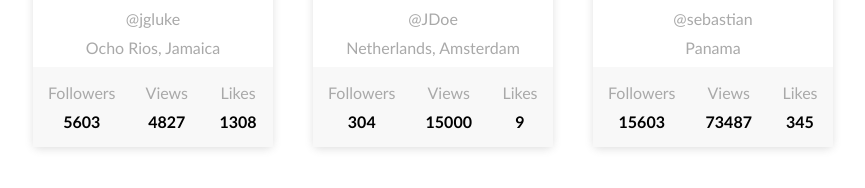
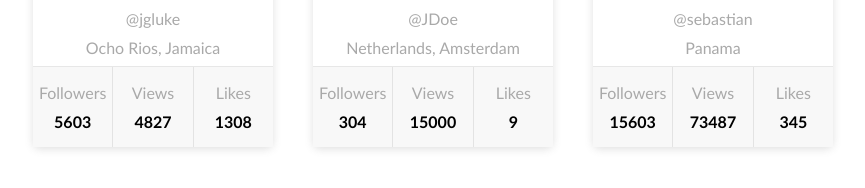
Before and after one commit to juandrepanther/react-task-01, a React (Create React App) app: page / in a window 1280 px wide. Shown: the part 410-598 px from the top of the page, without its empty margins (207-1072 px from the left). Built offline with nearby package versions, Linux system fonts and the light colour scheme.

Commit message:
solved problem with border-right

```diff
--- a/src/components/Profile.js
+++ b/src/components/Profile.js
@@ -23,6 +23,7 @@ const Description = styled.div`
 `
 const Stats = styled.ul`
   height: 5rem;
+  width: auto;
   display: flex;
   justify-content: center;
   align-items: center;
@@ -36,7 +37,10 @@ const List = styled.li`
   justify-content: center;
   align-items: center;
   list-style: none;
-  margin: 0px 15px;
+  border-top: 1px rgba(208, 208, 208, 0.5) solid;
+  &:not(:last-child) {
+    border-right: 1px rgba(208, 208, 208, 0.5) solid;
+  }
 `
 
 const Labels = styled.span`
```
